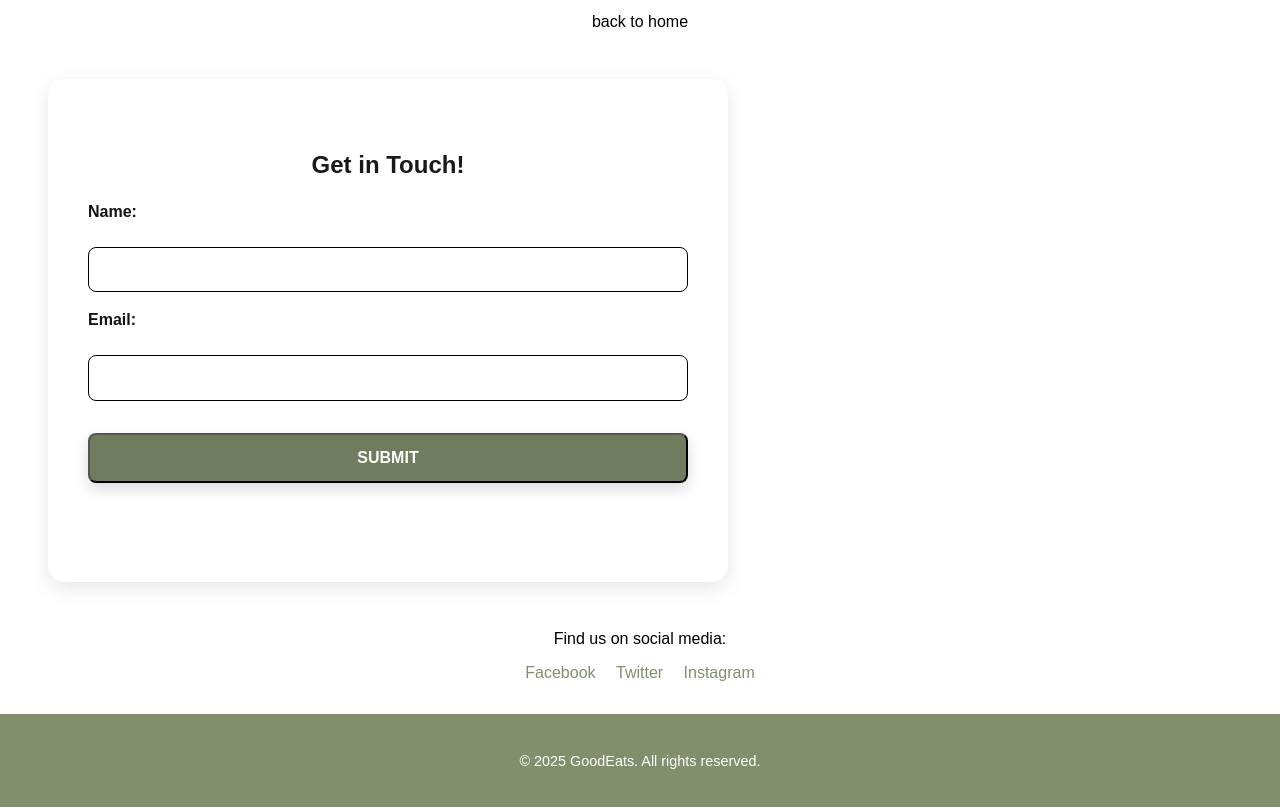
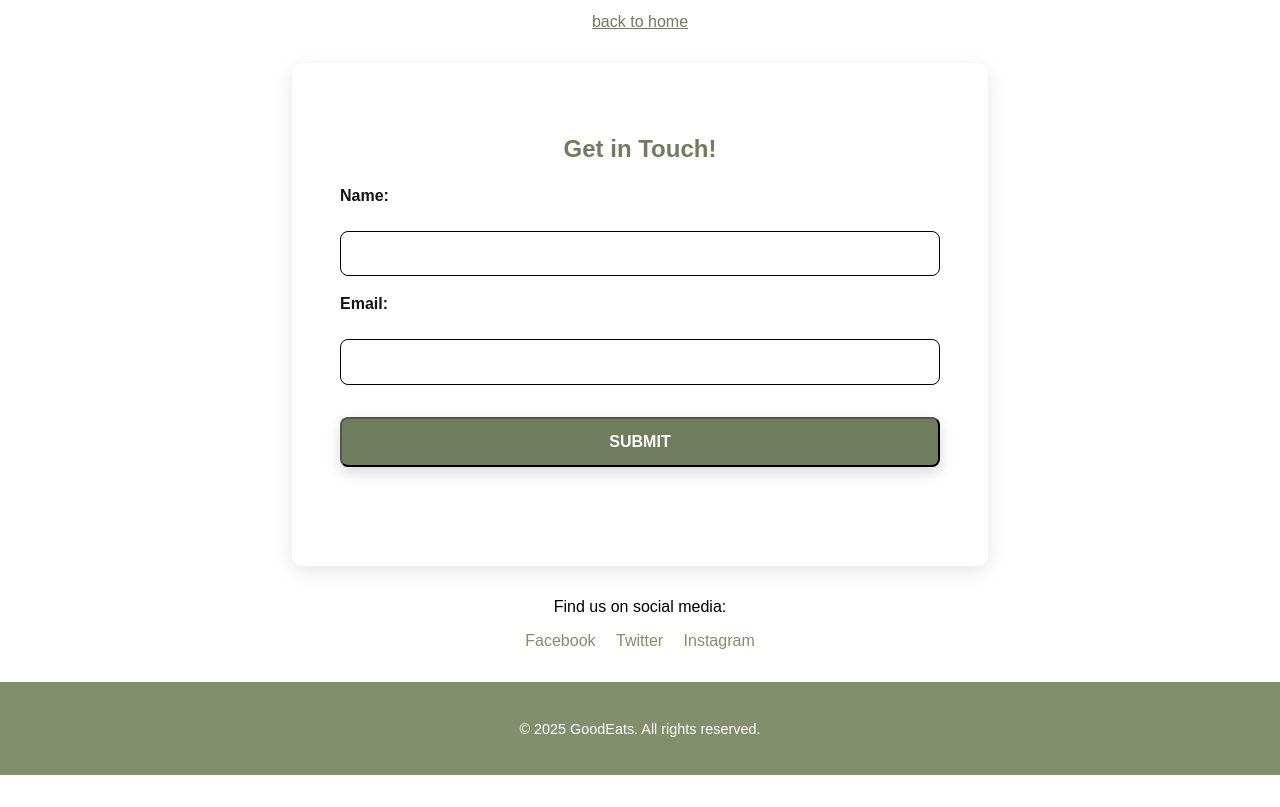
Before and after one commit to enmendez/COMP126Project2025, a plain HTML site: page contact.html in a window 1280 px wide. Shown: the part 132-939 px from the top of the page. After the commit the page ends 907 px from the top, so only its background shows below. Drawn offline with Linux system fonts and the light colour scheme; a web font is replaced by a local one.

Commit message:
changes to contact pg

```diff
--- a/contact.html
+++ b/contact.html
@@ -37,10 +37,10 @@
 
   <main>
     <h1 class="contact-title">Contact Page</h1>
-    <div>
+    <div id ="bth">
         <a href="index.html">back to home</a>
     </div>
-    <div class="container">
+    <div class="container contact-container">
         <h3>Get in Touch!</h3>
         <form id="contact-form">
             <label for="name">Name:</label>
--- a/css/styles.css
+++ b/css/styles.css
@@ -5,6 +5,16 @@ body{
     padding-top: 60px;
     margin: 0;
     min-height: 100vh;
+  }
+
+  .contact-container{
+    display:flex;
+    flex-direction: column;
+    justify-content: center;
+    border-radius: 10px;
+    width: 100%;
+    margin: 2rem auto;
+    padding: 2rem;
   }
 
 
@@ -198,16 +208,28 @@ body{
     transform: translateY(-2px);
   }
 
+.contact-container{
+  display:flex;
+  flex-direction: column;
+  justify-content: center;
+  border-radius: 10px;
+  width: 100%;
+  max-width: 600px;
+  margin: 2rem auto;
+  padding: 3rem;
+}
 
-
-  .container h3 {
+.container h3 {
       text-align: center;
-      color: #19191b;
+      color: #6f7c5d;
       font-size: 1.5rem;
       margin-bottom: 1.5rem;
     }
 
-
+#bth a{
+  color:#6f7c5d;
+  text-decoration: underline;
+}
 
   form{
     display: flex;
@@ -421,10 +443,10 @@ main, aside{
         width: 100%
       }
 
-      .welcome,
+      .top-section .welcome, .top-section
       .container {
         flex: 1;
-        max-width: 50%;
+        max-width: 70;
         margin: 0;
         display: flex;
         flex-direction: column;
@@ -614,15 +636,7 @@ a[href="index.html"]:hover{
   text-decoration: underline;
 }
 
-.container{
-  width: 90%;
-  max-width: 400px;
-  margin: 2rem;
-  padding: 2rem;
-  border-radius: 16px;
-  box-shadow:0 6px 20px rgba(0, 0, 0, 0.1);
-  justify-content: center;
-}
+
 
 .socials{
   text-align: center;
@@ -635,13 +649,3 @@ a[href="index.html"]:hover{
   color: #818F6D;
   font-weight: 500;
 }
-
-@media (min-width: 768px){
-  .container{
-    max-width: 600px;
-    padding: 3rem 2.5rem;
-    margin: 3rem;
-  }
-
-
-}
```
Also changed, not shown: index.html (+1 -4 lines).
